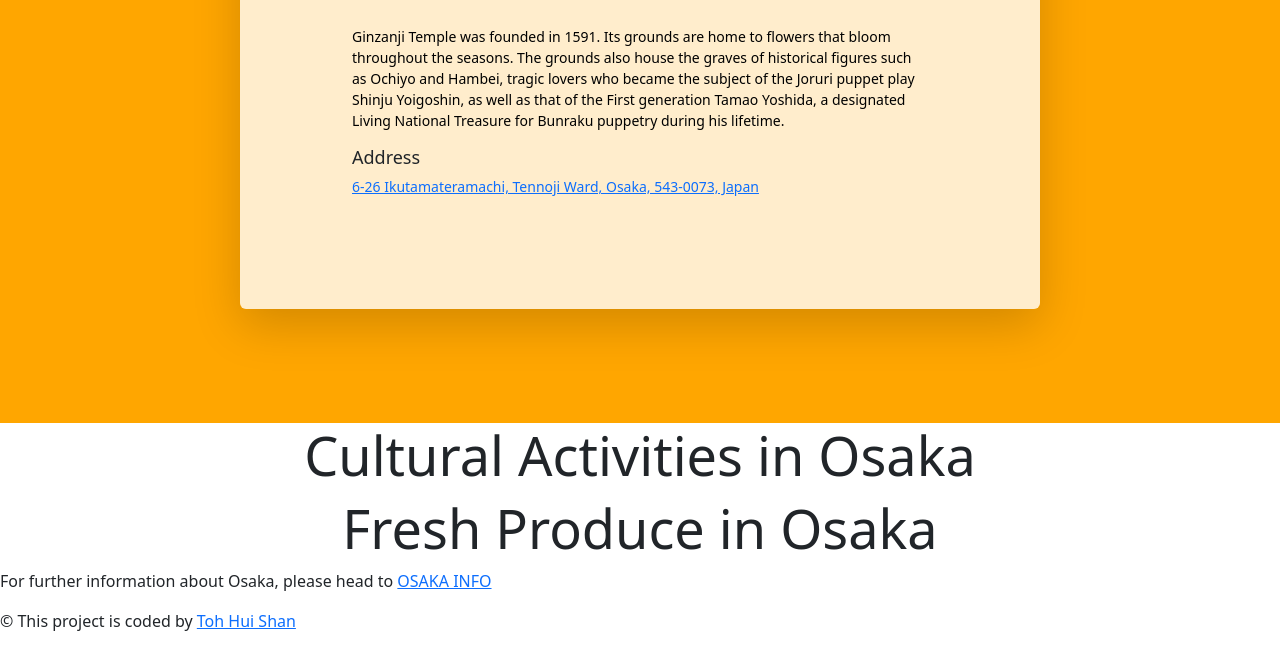
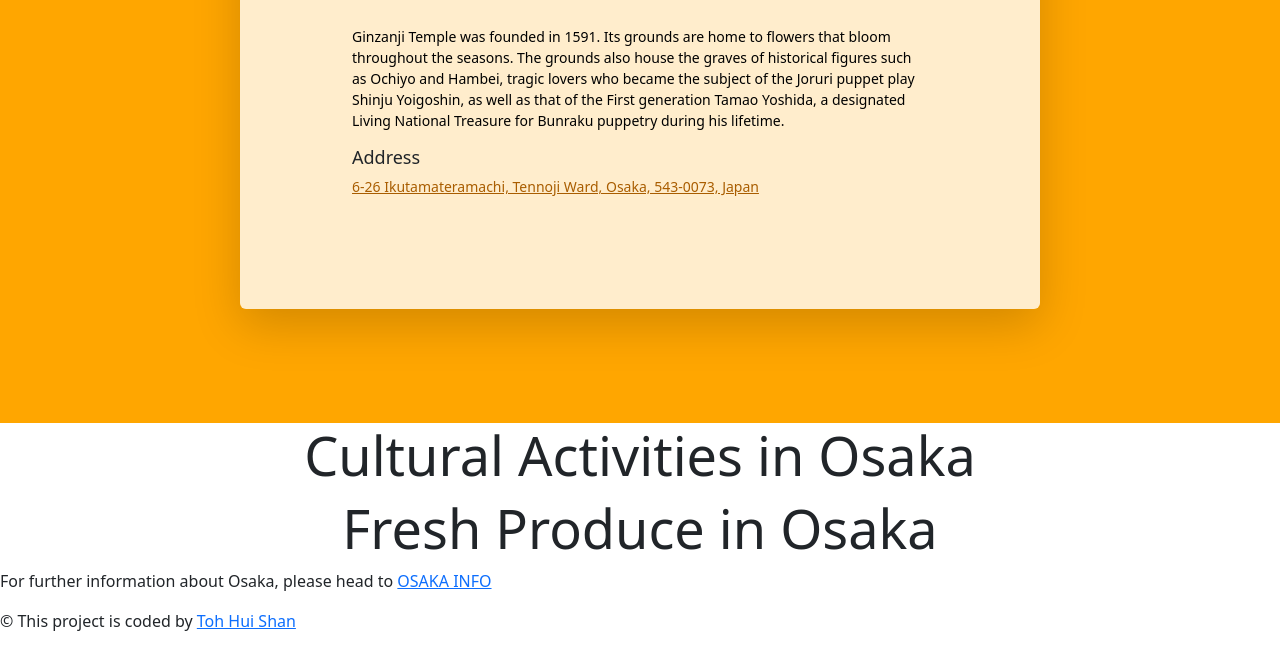
Before and after one commit to tohhuishan/dream-destination-challenge, a plain HTML site: page index.html in a window 1280 px wide. Shown: the part 4343-4992 px from the top of the page. Drawn offline with nearby package versions, Linux system fonts and the light colour scheme.

Commit message:
Styled link in temples and shrines section

```diff
--- a/index.html
+++ b/index.html
@@ -126,6 +126,14 @@
       #temples-and-shrines img {
         display: block;
         margin: 0 auto;
+      }
+      #temples-and-shrines a {
+        color: rgb(169, 93, 0);
+        transition: all 150ms ease-in-out;
+      }
+      #temples-and-shrines a:hover {
+        background: rgb(169, 93, 0);
+        color: white;
       }
 
       @media (max-width: 1130px) {
```
